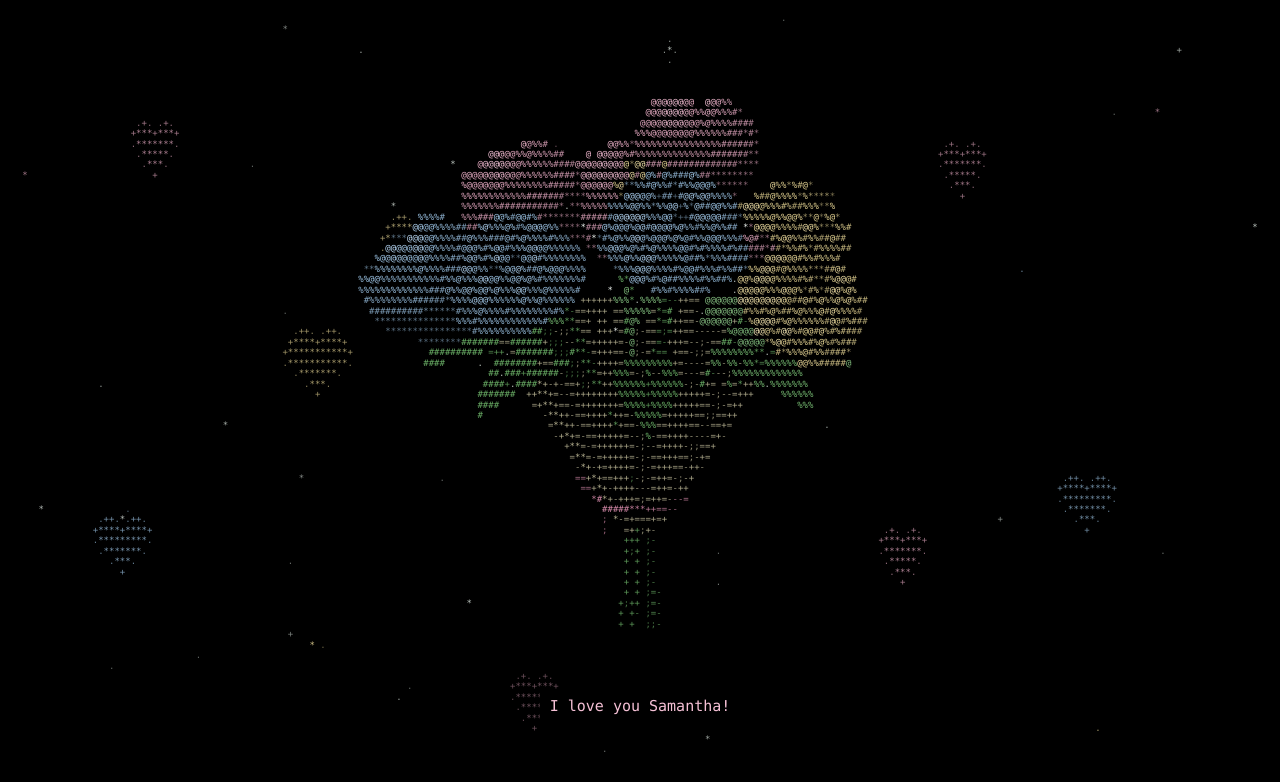
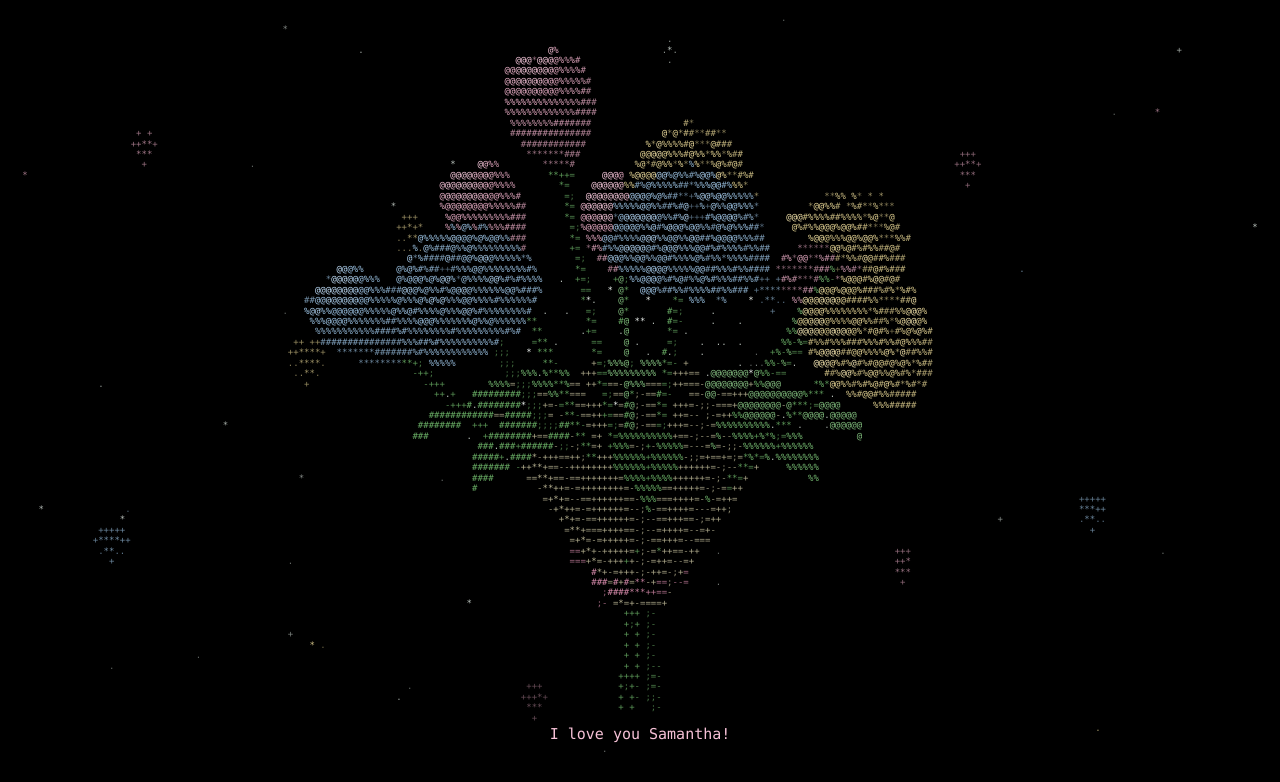
Before and after one commit to jaydenhchen/flowers, a plain HTML site: page index.html in a window 1280 px wide. Drawn offline with Linux system fonts and the light colour scheme; animation ran at ten frames a second.

Commit message:
Refine tulip proportions, brightness, spacing and spinning hearts

```diff
--- a/ambience.js
+++ b/ambience.js
@@ -1,32 +1,26 @@
 const TAU = Math.PI * 2;
 const DEPTH = -50;
 
-// Wide character-cell silhouettes keep two distinct lobes and a pointed base.
+// Compact faces retain separate lobes; their shallow volume turns into a slim edge.
 const HEART_MASKS = [
   [
-    ' .+. .+. ',
-    '+***+***+',
-    '.*******.',
-    ' .*****. ',
-    '  .***.  ',
-    '    +    ',
+    ' + + ',
+    '+***+',
+    ' *** ',
+    '  +  ',
   ],
   [
-    ' .++. .++. ',
-    '+****+****+',
-    '.*********.',
-    ' .*******. ',
-    '   .***.   ',
-    '     +     ',
+    ' ++ ++ ',
+    '+*****+',
+    ' .***. ',
+    '   +   ',
   ],
   [
-    '  .++. .++.  ',
-    ' +****+****+ ',
-    '+***********+',
-    '.***********.',
-    '  .*******.  ',
-    '    .***.    ',
-    '      +      ',
+    ' ++ ++ ',
+    '+**+**+',
+    '.*****.',
+    ' .***. ',
+    '   +   ',
   ],
 ];
 
@@ -62,21 +56,35 @@ export function createAmbience({ glyph, shades }) {
         if (lines[row][col] !== ' ') count++;
       }
     }
-    const cells = new Uint16Array(count * 3);
-    const light = new Float32Array(count);
+    const pointCount = count * 3;
+    const points = new Float32Array(pointCount * 3);
+    const characters = new Uint16Array(pointCount);
+    const light = new Float32Array(pointCount);
+    const width = lines[0].length;
+    const center = (width - 1) / 2;
     let index = 0;
     for (let row = 0; row < lines.length; row++) {
+      // Rounded sides taper down to the same pointed base as the two faces.
+      const thickness = row === lines.length - 1 ? 0.12 : row === 0 ? 0.42 : 0.65;
       for (let col = 0; col < lines[row].length; col++) {
         const char = lines[row][col];
         if (char === ' ') continue;
-        cells[index * 3] = col;
-        cells[index * 3 + 1] = row;
-        cells[index * 3 + 2] = glyph(char);
-        light[index] = char === '.' ? 0.60 : char === '+' ? 0.88 : 1;
-        index++;
+        for (let layer = -1; layer <= 1; layer++) {
+          points[index * 3] = col - center;
+          points[index * 3 + 1] = row;
+          points[index * 3 + 2] = layer * thickness;
+          characters[index] = glyph(char);
+          light[index] = char === '.' ? 0.60 : char === '+' ? 0.88 : 1;
+          index++;
+        }
       }
     }
-    return { width: lines[0].length, height: lines.length, count, cells, light };
+    return {
+      width, height: lines.length, count: pointCount, points, characters, light,
+      depth: new Float32Array(width * lines.length),
+      levels: new Uint16Array(width * lines.length),
+      visibleGlyphs: new Uint16Array(width * lines.length),
+    };
   });
 
   // Fixed-seed positions avoid both random frame-to-frame noise and a star grid.
@@ -142,11 +150,35 @@ export function createAmbience({ glyph, shades }) {
       const breath = 0.91 + 0.09 * Math.sin(time * 0.37 + index * 1.31);
       const brightness = fade * breath * (0.46 + (index % 3) * 0.035);
       const material = layout[2] * shades;
-      for (let cell = 0; cell < mask.count; cell++) {
-        const offset = cell * 3;
-        const level = Math.max(1, Math.round(maxLevel * brightness * mask.light[cell]));
-        plot(left + mask.cells[offset], top + mask.cells[offset + 1], DEPTH,
-          mask.cells[offset + 2], material + level);
+      const angle = time * (0.78 + (index % 3) * 0.09) + index * 1.11;
+      const cosine = Math.cos(angle);
+      const sine = Math.sin(angle);
+      const center = (mask.width - 1) / 2;
+      const faceLight = 0.74 + 0.26 * Math.abs(cosine);
+      mask.depth.fill(-Infinity);
+      for (let point = 0; point < mask.count; point++) {
+        const offset = point * 3;
+        const x = mask.points[offset];
+        const row = mask.points[offset + 1];
+        const z = mask.points[offset + 2];
+        const col = center + Math.round(x * cosine + z * sine);
+        if (col < 0 || col >= mask.width) continue;
+        const depth = z * cosine - x * sine;
+        const cell = row * mask.width + col;
+        if (depth <= mask.depth[cell]) continue;
+        mask.depth[cell] = depth;
+        const lighting = faceLight * (0.88 + 0.12 * depth / (center + 0.65));
+        mask.levels[cell] = Math.max(1,
+          Math.round(maxLevel * brightness * mask.light[point] * lighting));
+        mask.visibleGlyphs[cell] = mask.characters[point];
+      }
+      for (let row = 0; row < mask.height; row++) {
+        for (let col = 0; col < mask.width; col++) {
+          const cell = row * mask.width + col;
+          if (mask.depth[cell] === -Infinity) continue;
+          plot(left + col, top + row, DEPTH + mask.depth[cell] * 0.1,
+            mask.visibleGlyphs[cell], material + mask.levels[cell]);
+        }
       }
     }
   }
--- a/bouquet.js
+++ b/bouquet.js
@@ -10,6 +10,7 @@ import { createAmbience } from './ambience.js';
 const TAU = Math.PI * 2;
 const TILT = 0.30;
 const CAM_DIST = 4;
+const CAMERA_TARGET_Y = 0.20;
 const SPIN_SPEED = 0.6;
 const FPS = 24;
 const MESSAGE = 'I love you Samantha!';
@@ -18,6 +19,8 @@ const GLYPHS = ' .,:;-=+*#%@';
 const SURFACE_SHADE = '.,:;-=+*#%@';
 const PETAL_SHADE = '+*#%@';
 const SHADES = 64;
+const FLOWER_BOUND = 1.3;
+const FLOWER_GAP = 0.025;
 const MATERIALS = [
   [255, 188, 215], // pastel pink
   [255, 236, 164], // butter yellow
@@ -46,7 +49,7 @@ function buildScene() {
     points.push(x, y, z, nx, ny, nz, material, tone);
   }
 
-  // The reference's golden-angle dome gives a full, compact bouquet at every angle.
+  // Golden-angle candidates are spread just enough to separate all petal volumes.
   const golden = Math.PI * (3 - Math.sqrt(5));
   const tulips = new Set([0, 3, 6, 8]);
   for (let i = 0; i < 10; i++) {
@@ -56,19 +59,39 @@ function buildScene() {
     const dy = Math.sin(elevation);
     const dz = Math.cos(elevation) * Math.sin(azimuth);
     const distance = 0.64 * (0.92 + random() * 0.13);
-    const x = i === 0 ? -0.20 : dx * distance;
-    const y = 0.12 + dy * distance;
-    const z = i === 0 ? 0.14 : dz * distance;
+    const x = i === 0 ? 0.14 : dx * distance;
+    const y = 0.12 + dy * distance + (i === 0 ? 0.10 : 0);
+    const z = i === 0 ? 0.10 : dz * distance;
     const isTulip = tulips.has(i);
     const flowerSeed = random() * TAU;
-    const radius = isTulip ? 0.175 : 0.155 + random() * 0.022;
+    const radius = isTulip ? 0.14 : 0.155 + random() * 0.022;
+    heads.push({ x, y, z, tulip: isTulip, material: i % 3, radius, seed: flowerSeed });
+  }
+
+  // Every petal fits inside 1.3 radii. Uniform expansion preserves the dome
+  // while guaranteeing a real 3D gap, independent of camera or spin angle.
+  let spread = 1;
+  for (let i = 0; i < heads.length; i++) {
+    for (let j = i + 1; j < heads.length; j++) {
+      const a = heads[i];
+      const b = heads[j];
+      const distance = Math.hypot(a.x - b.x, a.y - b.y, a.z - b.z);
+      spread = Math.max(spread, (FLOWER_BOUND * (a.radius + b.radius) + FLOWER_GAP) / distance);
+    }
+  }
+  for (const head of heads) {
+    head.x *= spread;
+    head.y = 0.12 + (head.y - 0.12) * spread;
+    head.z *= spread;
+    const { x, y, z, radius, tulip: isTulip } = head;
     const [ax, ay, az] = normal(x, y + 0.12, z);
     const attachment = radius * (isTulip ? 1.18 : 0.55);
     const baseX = x - ax * attachment;
     const baseY = y - ay * attachment;
     const baseZ = z - az * attachment;
-    heads.push({ x, y, z, baseX, baseY, baseZ, tulip: isTulip, material: i % 3,
-      radius, seed: flowerSeed });
+    head.baseX = baseX;
+    head.baseY = baseY;
+    head.baseZ = baseZ;
     const [ux, uy, uz] = normal(ay, -ax, 0);
     const vx = ay * uz - az * uy;
     const vy = az * ux - ax * uz;
@@ -204,6 +227,28 @@ export function createBouquet(canvas, { paused = false } = {}) {
   const { positions: flowerPositions, normals: flowerNormals, tones: flowerTones,
     materials: flowerMaterials, indices: flowerIndices } = buildFlowerMesh(heads);
   const transformedFlowers = new Float32Array(flowerMaterials.length * 4);
+  let frameHalfWidth = 0;
+  let frameTop = -Infinity;
+  let frameBottom = Infinity;
+  function includeInFrame(x, y, z) {
+    const radius = Math.hypot(x, z);
+    const yp = y - CAMERA_TARGET_Y;
+    const denominator = CAM_DIST - yp * st;
+    const depthRange = radius * ct;
+    // Exact full-turn extrema: vertical projection is monotone in rotated Z;
+    // horizontal projection peaks at sin(angle) = depthRange / denominator.
+    frameHalfWidth = Math.max(frameHalfWidth,
+      CAM_DIST * radius / Math.sqrt(denominator * denominator - depthRange * depthRange));
+    const near = CAM_DIST * (yp * ct - radius * st) / (denominator - depthRange);
+    const far = CAM_DIST * (yp * ct + radius * st) / (denominator + depthRange);
+    frameTop = Math.max(frameTop, near, far);
+    frameBottom = Math.min(frameBottom, near, far);
+  }
+  for (let i = 0; i < points.length; i += 8) includeInFrame(points[i], points[i + 1], points[i + 2]);
+  for (let i = 0; i < flowerPositions.length; i += 3) {
+    includeInFrame(flowerPositions[i], flowerPositions[i + 1], flowerPositions[i + 2]);
+  }
+  for (const baby of babies) includeInFrame(baby.x, baby.y, baby.z);
   const ambience = createAmbience({ glyph, shades: SHADES });
   const palette = MATERIALS.flatMap(rgb => Array.from({ length: SHADES }, (_, i) => {
     const value = i / (SHADES - 1);
@@ -254,7 +299,7 @@ export function createBouquet(canvas, { paused = false } = {}) {
   function project(x, y, z) {
     const xr = x * ca - z * sa;
     const zr = x * sa + z * ca;
-    const yp = y - 0.20;
+    const yp = y - CAMERA_TARGET_Y;
     const yt = yp * ct - zr * st;
     pz = yp * st + zr * ct;
     pf = CAM_DIST / (CAM_DIST - pz);
@@ -295,16 +340,19 @@ export function createBouquet(canvas, { paused = false } = {}) {
     context.textAlign = 'center';
     columns = Math.floor(width / cellWidth);
     rows = Math.floor(height / cellHeight);
-    const scale = Math.max(1, Math.min((rows - 9) / 1.85, (columns - 8) * cellWidth / cellHeight / 2.0));
-    scaleX = scale * cellHeight / cellWidth;
-    scaleY = scale;
-    centerX = columns / 2;
-    centerY = (rows - 4) / 2;
     messageSize = width < 600 || height < 500 ? 12 : 15;
     messageFont = `500 ${messageSize}px ${FONT}`;
     context.font = messageFont;
     messageWidth = context.measureText(MESSAGE).width;
-    messageY = Math.min(height - messageSize * 1.5, (centerY + scaleY * 0.82 + 2) * cellHeight);
+    const messageRows = messageSize * 2.8 / cellHeight;
+    const scale = Math.max(1, Math.min((rows - 8 - messageRows) / (frameTop - frameBottom),
+      (columns - 8) * cellWidth / cellHeight / (frameHalfWidth * 2)));
+    scaleX = scale * cellHeight / cellWidth;
+    scaleY = scale;
+    centerX = columns / 2;
+    const contentTop = (rows - ((frameTop - frameBottom) * scale + messageRows)) / 2;
+    centerY = contentTop + frameTop * scale;
+    messageY = (contentTop + (frameTop - frameBottom) * scale + messageRows * 0.6) * cellHeight;
     context.font = sceneFont;
     depths = new Float32Array(columns * rows);
     characters = new Uint8Array(columns * rows);
--- a/flowers.js
+++ b/flowers.js
@@ -181,33 +181,38 @@ export function buildFlowerMesh(heads) {
     }
 
     if (head.tulip) {
-      // Three outer petals and three staggered inner petals form one closed
-      // tapered cup. Their tall oval rims overlap rather than radiating flat.
+      // Six long oval petals overlap in staggered whorls around a narrow foot.
+      // The lower-middle belly closes gently toward a small, scalloped mouth.
+      // In local radius units: Y is [-1.18, 1.015], radial reach < 0.798.
+      // Splitting V at 0.2 and 0.8 bounds distance from center below 1.28:
+      // the broad belly never coincides with either extreme of the height.
       for (let layer = 0; layer < 2; layer++) {
         for (let petal = 0; petal < 3; petal++) {
           const angle = rotation + petal * TAU / 3 + layer * Math.PI / 3;
-          const tip = 0.96 + layer * 0.045 + (random() - 0.5) * 0.055;
+          const tip = 0.96 + layer * 0.035 + (random() - 0.5) * 0.04;
           const phase = random() * TAU;
-          const width = 1.17 + (random() - 0.5) * 0.025;
+          const width = 1.13 + (random() - 0.5) * 0.02;
           const surface = (u, v, out) => {
             const arch = Math.cos(u * Math.PI * 0.5);
-            const rim = tip - 0.29 * (1 - arch * arch);
+            const rim = tip - 0.24 * (1 - arch * arch);
             const y = -1.18 + (rim + 1.18) * v;
-            const spread = width * (0.74 + 0.26 * Math.sin(v * Math.PI * 0.5));
+            // Broad oval shoulders overlap; rounded tips draw inward, not out
+            // into a bucket rim. Even at the foot each whorl covers the axis.
+            const spread = width * (0.94 + 0.1 * Math.sin(Math.PI * v) - 0.15 * v ** 4);
             const theta = angle + u * spread;
-            const belly = 1.06 * Math.sin(v * Math.PI * 0.62) * (1 - 0.28 * v ** 4);
-            // A gently domed petal and low longitudinal veins give smooth
-            // lighting relief, not jagged edges or randomly bumped normals.
+            const belly = v * (2.4 - 2 * v + 0.14 * v * v);
+            // Smooth longitudinal relief adds veins without carnation ruffles.
             const relief = Math.sin(Math.PI * v) * (
-              0.025 * (1 - u * u)
-              + 0.006 * Math.cos(u * Math.PI * 3 + 0.15 * Math.sin(v * Math.PI + phase))
+              0.019 * (1 - u * u)
+              + 0.004 * Math.cos(u * Math.PI * 3 + 0.15 * Math.sin(v * Math.PI + phase))
             );
-            const r = belly * (1 - layer * 0.065) + relief;
+            const r = belly * (1 - layer * 0.055) + relief;
             out[0] = Math.cos(theta) * r;
             out[1] = y;
             out[2] = Math.sin(theta) * r;
           };
-          const tone = (u, v) => -0.095 + 0.09 * v - 0.025 * Math.abs(u) ** 4;
+          const tone = (u, v) => 0.08 + 0.055 * v
+            - 0.025 * Math.abs(u) ** 4 - 0.015 * (1 - v) ** 2;
           emitGrid(surface, TULIP_ROWS, TULIP_COLUMNS, tone);
         }
       }
--- a/index.html
+++ b/index.html
@@ -4,7 +4,7 @@
     <meta charset="UTF-8" />
     <meta name="viewport" content="width=device-width, initial-scale=1" />
     <meta name="theme-color" content="#000000" />
-    <meta name="description" content="A spinning 3D ASCII bouquet, floating hearts, and twinkling stars. I love you Samantha!" />
+    <meta name="description" content="A spinning 3D ASCII bouquet, small spinning hearts, and twinkling stars. I love you Samantha!" />
     <title>for Samantha</title>
     <link rel="icon" href="./favicon.svg" type="image/svg+xml" />
     <link rel="stylesheet" href="./styles.css" />
@@ -12,8 +12,8 @@
   </head>
   <body>
     <main>
-      <canvas id="bouquet" tabindex="0" role="img" aria-label="A three-dimensional ASCII bouquet of pastel pink, butter yellow, and baby blue carnations and tulips, with floating ASCII hearts and twinkling stars. I love you Samantha!" aria-describedby="instructions">
-        A bouquet of carnations and tulips with hearts and stars. I love you Samantha!
+      <canvas id="bouquet" tabindex="0" role="img" aria-label="A three-dimensional ASCII bouquet of pastel pink, butter yellow, and baby blue carnations and smaller tulips, with small spinning ASCII hearts and twinkling stars. I love you Samantha!" aria-describedby="instructions">
+        A bouquet of carnations and smaller tulips with little spinning hearts and stars. I love you Samantha!
       </canvas>
       <p id="instructions" class="sr-only">Drag to turn the bouquet. Press Space to pause or resume the animation. Reduced-motion preferences are respected.</p>
     </main>
```
Also changed, not shown: 1 other file.
